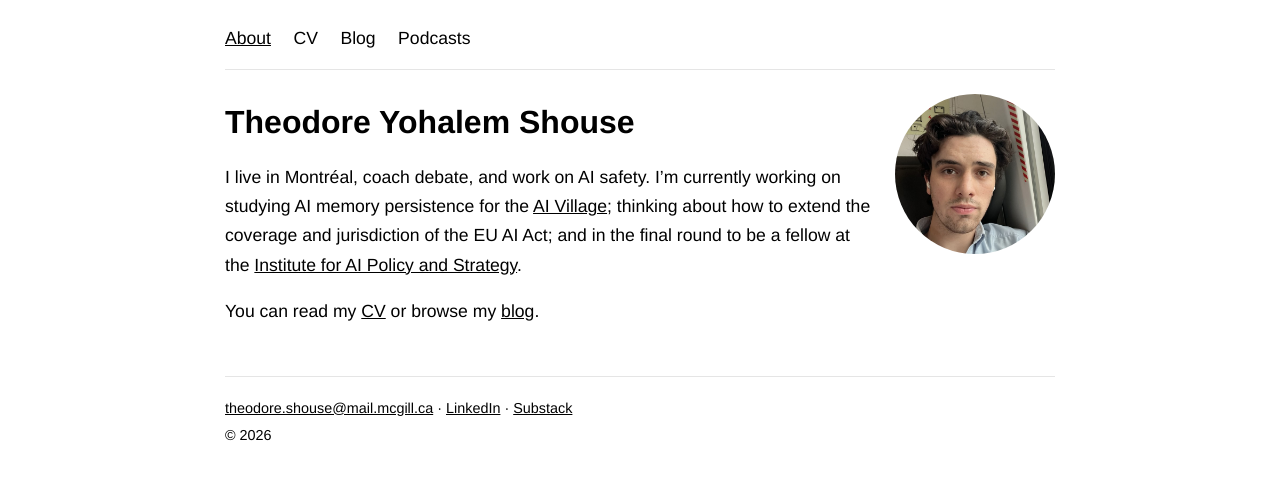
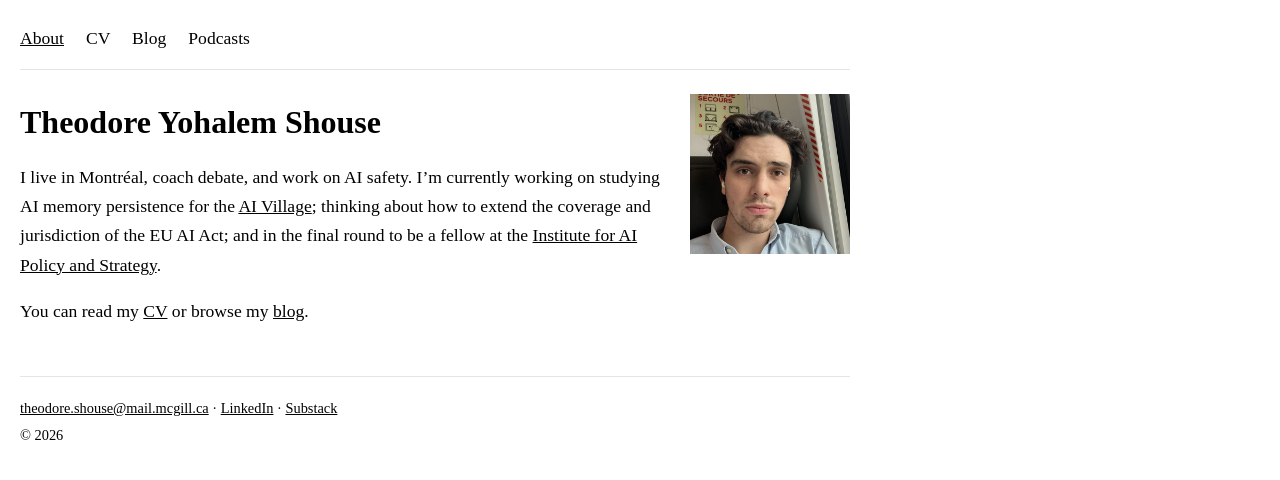
Before and after one commit to theoshouse/theoshouse.github.io, a Jekyll site: the page built from index.md, in a window 1280 px wide. Shown: the top 480 px of the page. Built offline with Jekyll 4.4.1, drawn with Linux system fonts in a browser that asks for light colours.

Commit message:
Square photo, Times New Roman, left-aligned layout
Co-Authored-By: Claude Opus 5.5 <noreply@anthropic.com>
Claude-Session: https://claude.ai/code/session_018CtZGEBeDR5zP5X1dZrGaK

```diff
--- a/assets/style.css
+++ b/assets/style.css
@@ -5,14 +5,14 @@
   --accent: #000;
   --background: #fff;
   --border: #e5e5e5;
-  --font: Helvetica, "Helvetica Neue", Arial, sans-serif;
-  --ui-font: Helvetica, "Helvetica Neue", Arial, sans-serif;
+  --font: "Times New Roman", Times, serif;
+  --ui-font: "Times New Roman", Times, serif;
 }
 
 * { box-sizing: border-box; }
 
 body {
-  margin: 0 auto;
+  margin: 0;
   max-width: 870px;
   padding: 0 1.25rem;
   font-family: var(--font);
@@ -46,7 +46,7 @@ h1 { font-size: 2rem; margin-top: 0.5rem; }
 h2 { font-size: 1.35rem; margin-top: 2rem; border-bottom: 1px solid var(--border); padding-bottom: 0.25rem; }
 
 img { max-width: 100%; height: auto; }
-.profile-photo { width: 160px; height: 160px; object-fit: cover; border-radius: 50%; float: right; margin: 0 0 1rem 1.5rem; }
+.profile-photo { width: 160px; height: 160px; object-fit: cover; float: right; margin: 0 0 1rem 1.5rem; }
 
 .post-item { margin-bottom: 1.5rem; }
 .post-link { font-family: var(--ui-font); font-size: 1.2rem; font-weight: 600; text-decoration: none; }
```
